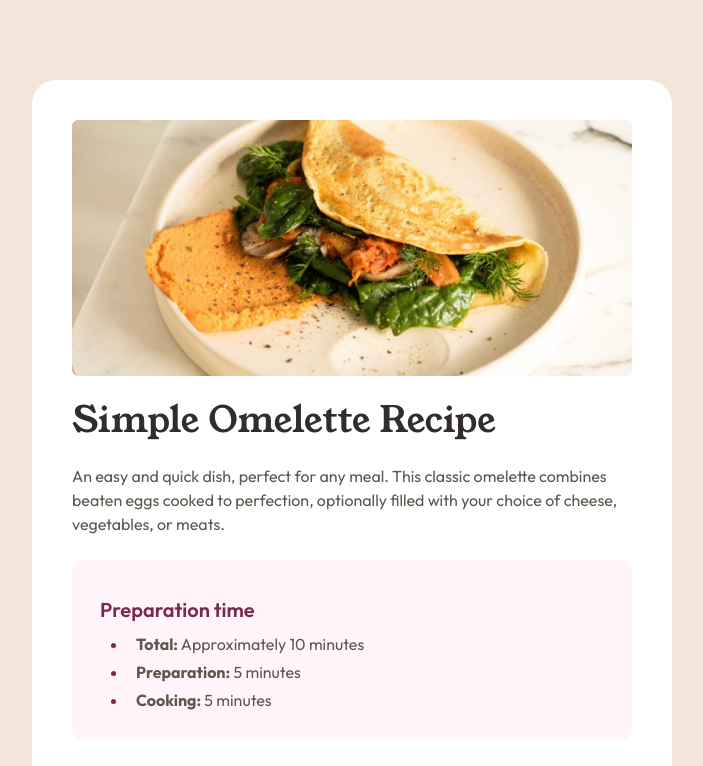
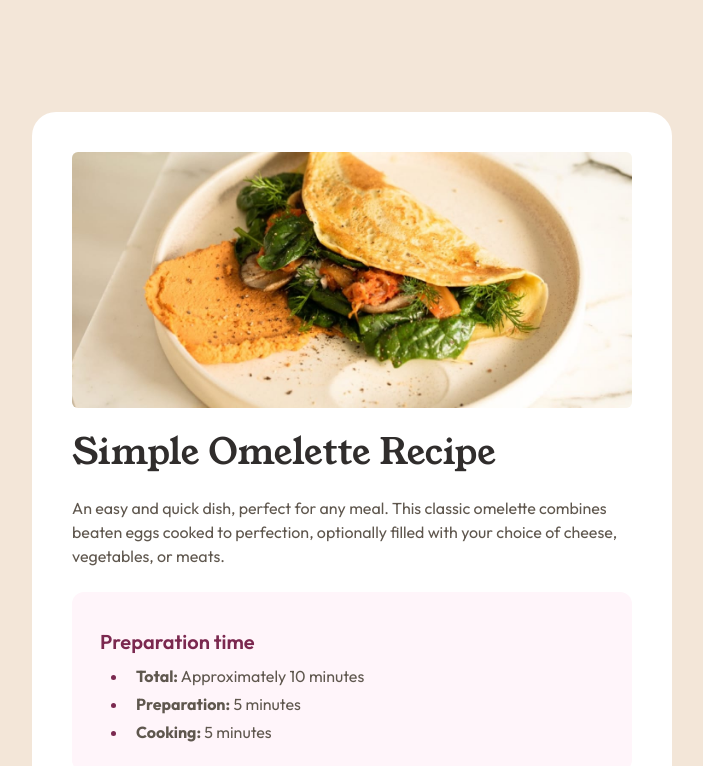
Before and after one commit to babyanonymouse/frontendmentor-recipe-page, a React (Create React App) app: page / in a window 1280 px wide. Shown: the top 766 px of the page, without its empty margins (288-991 px from the left). Built offline with nearby package versions, Linux system fonts and the light colour scheme.

Commit message:
Update padding in App component for improved layout

```diff
--- a/src/App.jsx
+++ b/src/App.jsx
@@ -5,7 +5,7 @@
 function App() {
   return (
     <div className='bg-stone-100 text-stone-600 text-base'>
-      <main className="font-outfit font-normal py-20 flex flex-col items-center justify-center min-h-screen">
+      <main className="font-outfit font-normal py-28 flex flex-col items-center justify-center min-h-screen">
         <Body />
         <Attribution />
       </main>
```
